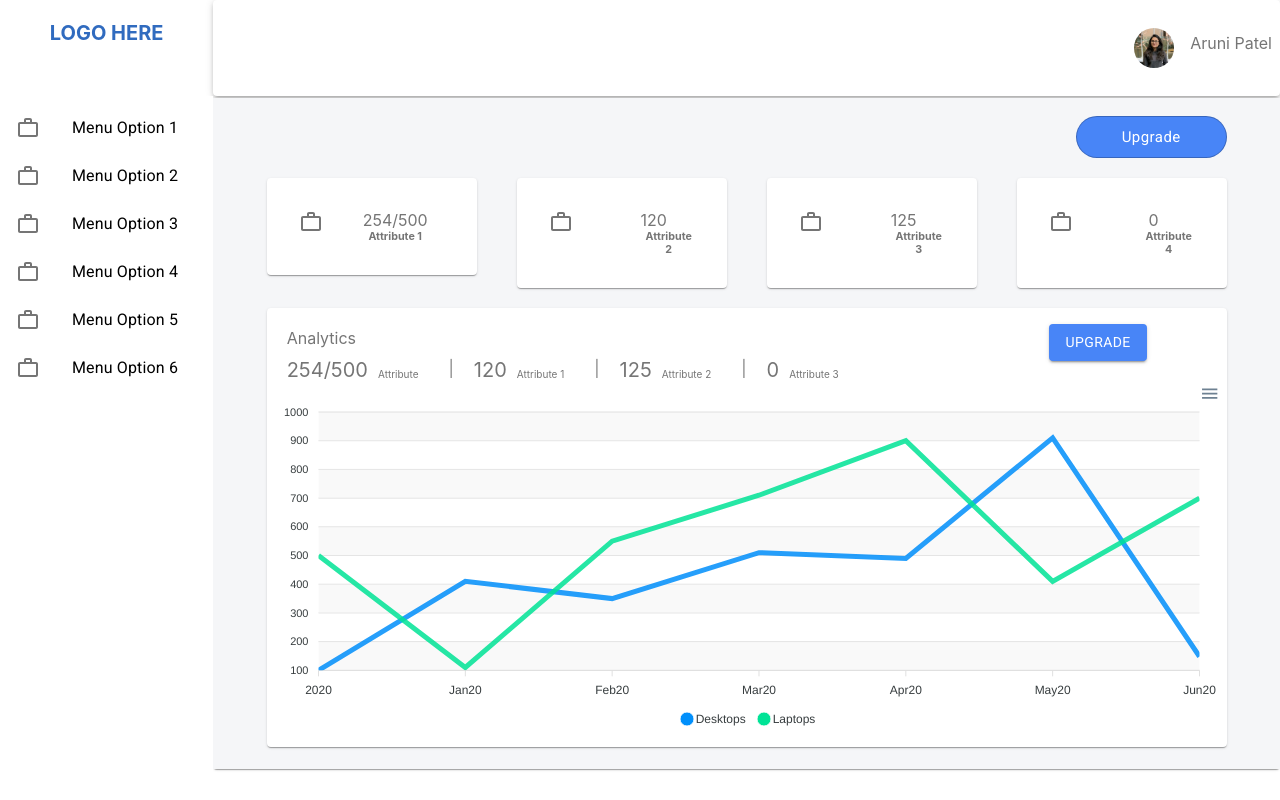
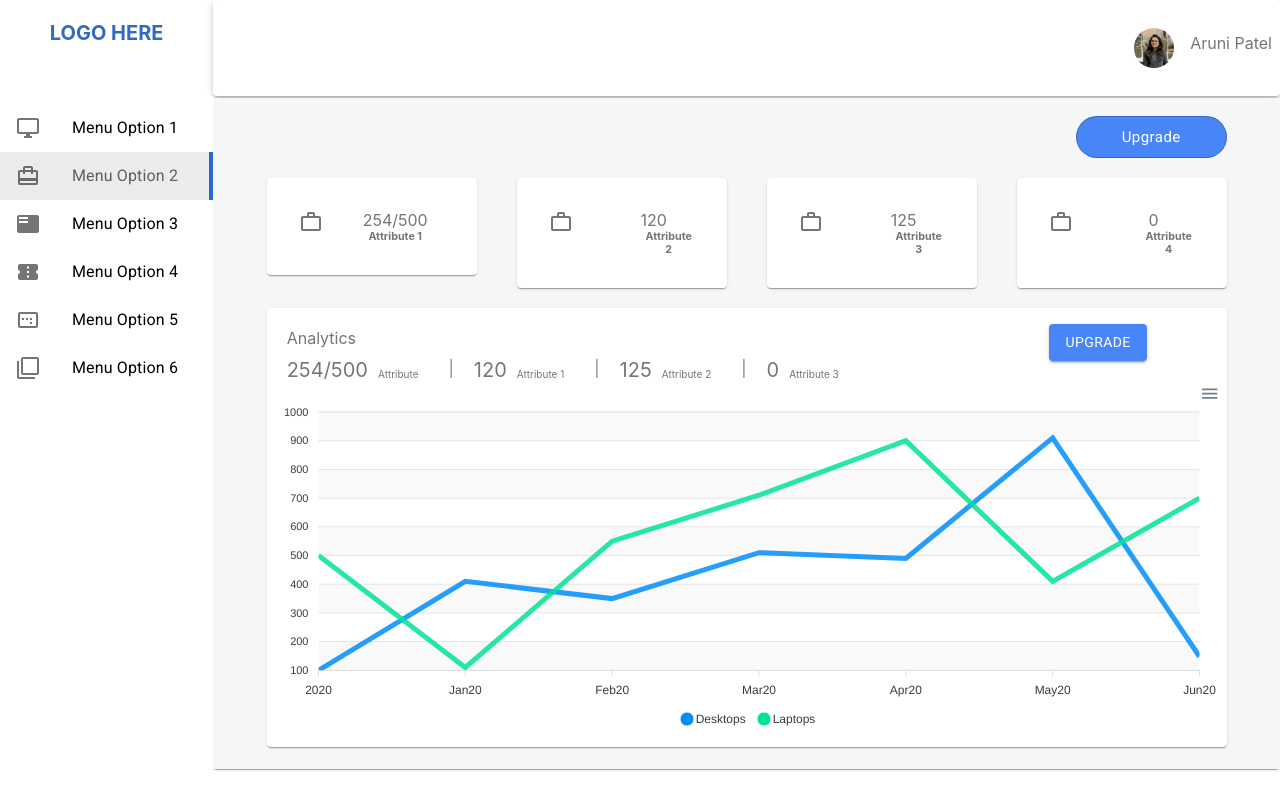
Before and after one commit to arunipatel06/Calender-App, a React (Create React App) app in the folder calender-app/: page / in a window 1280 px wide. Built offline with nearby package versions, Linux system fonts and the light colour scheme.

Commit message:
style menulist component

```diff
--- a/calender-app/src/components/MenuList.js
+++ b/calender-app/src/components/MenuList.js
@@ -7,7 +7,13 @@ import ListItemText from "@material-ui/core/ListItemText";
 import ListItemIcon from "@material-ui/core/ListItemIcon";
 
 //icons
-import WorkOutlineIcon from "@material-ui/icons/WorkOutline";
+import CardTravelIcon from "@material-ui/icons/CardTravel";
+import ArrowRightAltIcon from "@material-ui/icons/ArrowRightAlt";
+import DesktopWindowsIcon from "@material-ui/icons/DesktopWindows";
+import FeaturedPlayListIcon from "@material-ui/icons/FeaturedPlayList";
+import ConfirmationNumberIcon from "@material-ui/icons/ConfirmationNumber";
+import FilterNoneIcon from "@material-ui/icons/FilterNone";
+import ImageAspectRatioIcon from "@material-ui/icons/ImageAspectRatio";
 
 const useStyles = makeStyles((theme) => ({
   root: {
@@ -16,47 +22,89 @@ const useStyles = makeStyles((theme) => ({
     alignItems: "left",
     backgroundColor: theme.palette.background.paper,
   },
+  list: {
+    "&:hover": { color: "#deeeff", backgroundColor: "#4a88f9" },
+  },
+  selectedItem: {
+    color: "#5e5f63",
+    backgroundColor: "#e6f2ff",
+    borderRight: "4px solid #2b68d6",
+  },
 }));
 
 const MenuList = () => {
   const classes = useStyles();
+  const [selectedIndex, setSelectedIndex] = React.useState(1);
 
+  const handleListItemClick = (event, index) => {
+    setSelectedIndex(index);
+  };
   return (
     <div className={classes.root}>
       <List>
-        <ListItem button>
+        <ListItem
+          className={selectedIndex === 0 ? classes.selectedItem : classes.list}
+          button
+          selected={selectedIndex === 0}
+          onClick={(event) => handleListItemClick(event, 0)}
+        >
           <ListItemIcon>
-            <WorkOutlineIcon />
+            <DesktopWindowsIcon />
           </ListItemIcon>
           <ListItemText primary="Menu Option 1" />
         </ListItem>
-        <ListItem button>
+        <ListItem
+          className={selectedIndex === 1 ? classes.selectedItem : classes.list}
+          button
+          selected={selectedIndex === 1}
+          onClick={(event) => handleListItemClick(event, 1)}
+        >
           <ListItemIcon>
-            <WorkOutlineIcon />
+            <CardTravelIcon />
           </ListItemIcon>
           <ListItemText primary="Menu Option 2" />
         </ListItem>
-        <ListItem button>
+        <ListItem
+          className={selectedIndex === 2 ? classes.selectedItem : classes.list}
+          button
+          selected={selectedIndex === 2}
+          onClick={(event) => handleListItemClick(event, 2)}
+        >
           <ListItemIcon>
-            <WorkOutlineIcon />
+            <FeaturedPlayListIcon />
           </ListItemIcon>
           <ListItemText primary="Menu Option 3" />
         </ListItem>
-        <ListItem button>
+        <ListItem
+          className={selectedIndex === 3 ? classes.selectedItem : classes.list}
+          button
+          selected={selectedIndex === 3}
+          onClick={(event) => handleListItemClick(event, 3)}
+        >
           <ListItemIcon>
-            <WorkOutlineIcon />
+            <ConfirmationNumberIcon />
           </ListItemIcon>
           <ListItemText primary="Menu Option 4" />
         </ListItem>
-        <ListItem button>
+        <ListItem
+          className={selectedIndex === 4 ? classes.selectedItem : classes.list}
+          button
+          selected={selectedIndex === 4}
+          onClick={(event) => handleListItemClick(event, 4)}
+        >
           <ListItemIcon>
-            <WorkOutlineIcon />
+            <ImageAspectRatioIcon />
           </ListItemIcon>
           <ListItemText primary="Menu Option 5" />
         </ListItem>
-        <ListItem button>
+        <ListItem
+          className={selectedIndex === 5 ? classes.selectedItem : classes.list}
+          button
+          selected={selectedIndex === 5}
+          onClick={(event) => handleListItemClick(event, 5)}
+        >
           <ListItemIcon>
-            <WorkOutlineIcon />
+            <FilterNoneIcon />
           </ListItemIcon>
           <ListItemText primary="Menu Option 6" />
         </ListItem>
```
